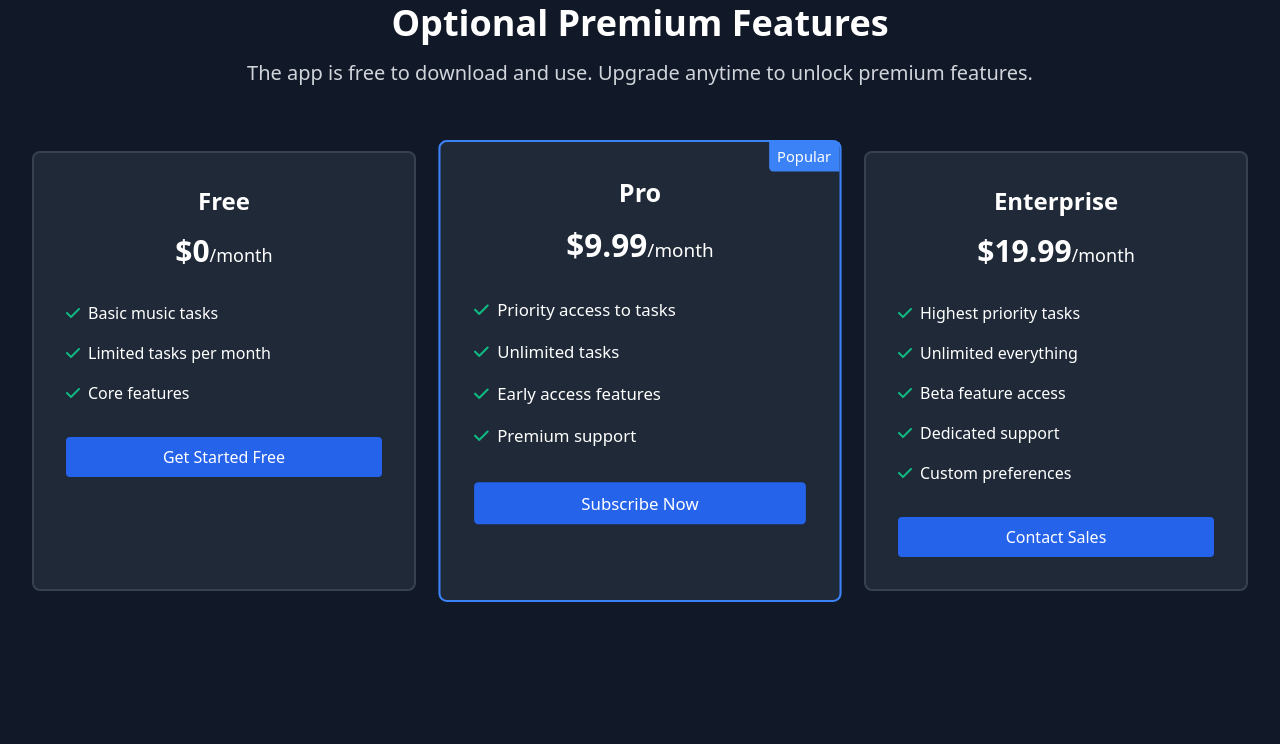
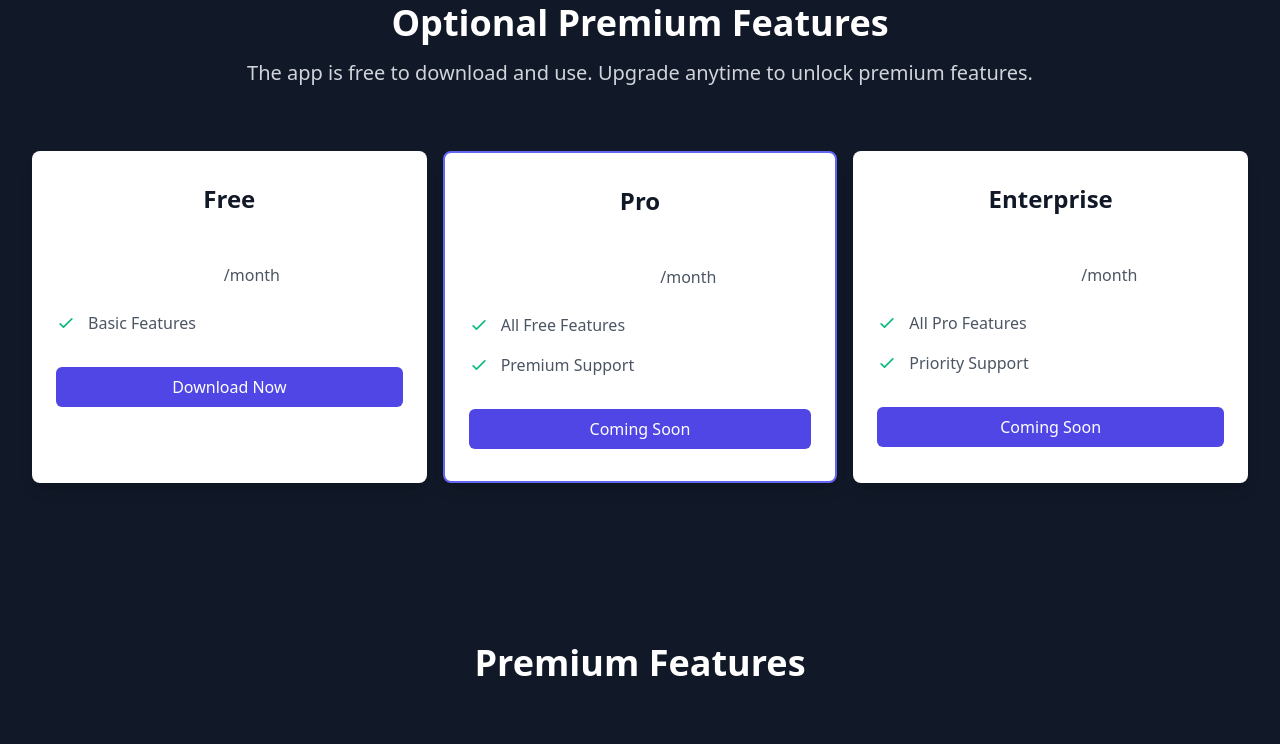
Before and after one commit to hyperpixs/melodybank, a website: page index.html in a window 1280 px wide. Shown: the part 1379-2123 px from the top of the page. Drawn offline with nearby package versions, Linux system fonts and the light colour scheme; a script that the page names is missing.

Commit message:
Simplified website by removing Stripe integration temporarily

```diff
--- a/index.html
+++ b/index.html
@@ -6,7 +6,6 @@
     <title>MelodyBank - Turn Music Into Money</title>
     <link href="https://cdn.jsdelivr.net/npm/tailwindcss@2.2.19/dist/tailwind.min.css" rel="stylesheet">
     <link rel="stylesheet" href="styles.css">
-    <script src="https://js.stripe.com/v3/"></script>
     <link rel="stylesheet" href="https://cdnjs.cloudflare.com/ajax/libs/font-awesome/6.5.1/css/all.min.css">
     <link rel="icon" type="image/svg+xml" href="images/logo.svg">
 </head>
@@ -141,92 +140,79 @@
         <div class="max-w-7xl mx-auto px-4 sm:px-6 lg:px-8">
             <h2 class="text-4xl font-bold text-center mb-4">Optional Premium Features</h2>
             <p class="text-xl text-gray-300 text-center mb-16">The app is free to download and use. Upgrade anytime to unlock premium features.</p>
-            <div class="grid grid-cols-1 md:grid-cols-3 gap-8">
-                <!-- Free Plan -->
-                <div class="bg-gray-800 rounded-lg p-8 border-2 border-gray-700">
-                    <h3 class="text-2xl font-bold text-center mb-4">Free</h3>
-                    <p class="text-3xl font-bold text-center mb-8">$0<span class="text-lg font-normal">/month</span></p>
-                    <ul class="space-y-4 mb-8">
+            <div class="mt-8 grid grid-cols-1 gap-4 sm:grid-cols-2 lg:grid-cols-3">
+                <div class="bg-white rounded-lg shadow-lg overflow-hidden">
+                    <div class="px-6 py-8">
+                        <h3 class="text-2xl font-bold text-gray-900 text-center">Free</h3>
+                        <div class="mt-4 flex justify-center">
+                            <span class="text-4xl font-bold">$0</span>
+                            <span class="text-gray-600 ml-1 mt-8">/month</span>
+                        </div>
+                        <ul class="mt-6 space-y-4">
                             <li class="flex items-center">
-                            <i class="fas fa-check text-green-500 mr-2"></i>
-                            Basic music tasks
-                        </li>
-                        <li class="flex items-center">
-                            <i class="fas fa-check text-green-500 mr-2"></i>
-                            Limited tasks per month
-                        </li>
-                        <li class="flex items-center">
-                            <i class="fas fa-check text-green-500 mr-2"></i>
-                            Core features
+                                <svg class="h-5 w-5 text-green-500" fill="none" stroke="currentColor" viewBox="0 0 24 24">
+                                    <path stroke-linecap="round" stroke-linejoin="round" stroke-width="2" d="M5 13l4 4L19 7"></path>
+                                </svg>
+                                <span class="ml-3 text-gray-600">Basic Features</span>
                             </li>
                         </ul>
-                    <div class="text-center">
-                        <a href="#downloads" class="inline-block w-full px-4 py-2 bg-blue-600 rounded hover:bg-blue-700">
-                            Get Started Free
-                        </a>
+                        <button class="mt-8 w-full bg-indigo-600 text-white rounded-md px-4 py-2 hover:bg-indigo-700 focus:outline-none focus:ring-2 focus:ring-indigo-500">
+                            Download Now
+                        </button>
                     </div>
                 </div>
 
-                <!-- Pro Plan -->
-                <div class="bg-gray-800 rounded-lg p-8 border-2 border-blue-500 transform scale-105">
-                    <div class="absolute top-0 right-0 bg-blue-500 text-white px-2 py-1 text-sm rounded-bl">Popular</div>
-                    <h3 class="text-2xl font-bold text-center mb-4">Pro</h3>
-                    <p class="text-3xl font-bold text-center mb-8">$9.99<span class="text-lg font-normal">/month</span></p>
-                    <ul class="space-y-4 mb-8">
+                <div class="bg-white rounded-lg shadow-lg overflow-hidden border-2 border-indigo-500">
+                    <div class="px-6 py-8">
+                        <h3 class="text-2xl font-bold text-gray-900 text-center">Pro</h3>
+                        <div class="mt-4 flex justify-center">
+                            <span class="text-4xl font-bold">$9.99</span>
+                            <span class="text-gray-600 ml-1 mt-8">/month</span>
+                        </div>
+                        <ul class="mt-6 space-y-4">
                             <li class="flex items-center">
-                            <i class="fas fa-check text-green-500 mr-2"></i>
-                            Priority access to tasks
+                                <svg class="h-5 w-5 text-green-500" fill="none" stroke="currentColor" viewBox="0 0 24 24">
+                                    <path stroke-linecap="round" stroke-linejoin="round" stroke-width="2" d="M5 13l4 4L19 7"></path>
+                                </svg>
+                                <span class="ml-3 text-gray-600">All Free Features</span>
                             </li>
                             <li class="flex items-center">
-                            <i class="fas fa-check text-green-500 mr-2"></i>
-                            Unlimited tasks
-                        </li>
-                        <li class="flex items-center">
-                            <i class="fas fa-check text-green-500 mr-2"></i>
-                            Early access features
-                        </li>
-                        <li class="flex items-center">
-                            <i class="fas fa-check text-green-500 mr-2"></i>
-                            Premium support
+                                <svg class="h-5 w-5 text-green-500" fill="none" stroke="currentColor" viewBox="0 0 24 24">
+                                    <path stroke-linecap="round" stroke-linejoin="round" stroke-width="2" d="M5 13l4 4L19 7"></path>
+                                </svg>
+                                <span class="ml-3 text-gray-600">Premium Support</span>
                             </li>
                         </ul>
-                    <div class="text-center">
-                        <a href="#" class="subscribe-btn inline-block w-full px-4 py-2 bg-blue-600 rounded hover:bg-blue-700" data-plan="pro">
-                            Subscribe Now
-                        </a>
+                        <button class="mt-8 w-full bg-indigo-600 text-white rounded-md px-4 py-2 hover:bg-indigo-700 focus:outline-none focus:ring-2 focus:ring-indigo-500" disabled>
+                            Coming Soon
+                        </button>
                     </div>
                 </div>
 
-                <!-- Enterprise Plan -->
-                <div class="bg-gray-800 rounded-lg p-8 border-2 border-gray-700">
-                    <h3 class="text-2xl font-bold text-center mb-4">Enterprise</h3>
-                    <p class="text-3xl font-bold text-center mb-8">$19.99<span class="text-lg font-normal">/month</span></p>
-                    <ul class="space-y-4 mb-8">
+                <div class="bg-white rounded-lg shadow-lg overflow-hidden">
+                    <div class="px-6 py-8">
+                        <h3 class="text-2xl font-bold text-gray-900 text-center">Enterprise</h3>
+                        <div class="mt-4 flex justify-center">
+                            <span class="text-4xl font-bold">$29.99</span>
+                            <span class="text-gray-600 ml-1 mt-8">/month</span>
+                        </div>
+                        <ul class="mt-6 space-y-4">
                             <li class="flex items-center">
-                            <i class="fas fa-check text-green-500 mr-2"></i>
-                            Highest priority tasks
+                                <svg class="h-5 w-5 text-green-500" fill="none" stroke="currentColor" viewBox="0 0 24 24">
+                                    <path stroke-linecap="round" stroke-linejoin="round" stroke-width="2" d="M5 13l4 4L19 7"></path>
+                                </svg>
+                                <span class="ml-3 text-gray-600">All Pro Features</span>
                             </li>
                             <li class="flex items-center">
-                            <i class="fas fa-check text-green-500 mr-2"></i>
-                            Unlimited everything
-                        </li>
-                        <li class="flex items-center">
-                            <i class="fas fa-check text-green-500 mr-2"></i>
-                            Beta feature access
-                        </li>
-                        <li class="flex items-center">
-                            <i class="fas fa-check text-green-500 mr-2"></i>
-                            Dedicated support
-                        </li>
-                        <li class="flex items-center">
-                            <i class="fas fa-check text-green-500 mr-2"></i>
-                            Custom preferences
+                                <svg class="h-5 w-5 text-green-500" fill="none" stroke="currentColor" viewBox="0 0 24 24">
+                                    <path stroke-linecap="round" stroke-linejoin="round" stroke-width="2" d="M5 13l4 4L19 7"></path>
+                                </svg>
+                                <span class="ml-3 text-gray-600">Priority Support</span>
                             </li>
                         </ul>
-                    <div class="text-center">
-                        <a href="#" class="subscribe-btn inline-block w-full px-4 py-2 bg-blue-600 rounded hover:bg-blue-700" data-plan="enterprise">
-                            Contact Sales
-                        </a>
+                        <button class="mt-8 w-full bg-indigo-600 text-white rounded-md px-4 py-2 hover:bg-indigo-700 focus:outline-none focus:ring-2 focus:ring-indigo-500" disabled>
+                            Coming Soon
+                        </button>
                     </div>
                 </div>
             </div>
@@ -267,8 +253,8 @@
                         <li>✓ Weekly Payouts</li>
                         <li>✓ Email Support</li>
                     </ul>
-                    <button class="payment-button mt-6 w-full bg-blue-600 text-white px-4 py-2 rounded hover:bg-blue-700" data-plan="basic">
-                        Subscribe Now
+                    <button class="payment-button mt-6 w-full bg-blue-600 text-white px-4 py-2 rounded hover:bg-blue-700" disabled>
+                        Coming Soon
                     </button>
                 </div>
                 <div class="bg-gray-700 rounded-lg p-6 border-2 border-blue-500">
@@ -280,8 +266,8 @@
                         <li>✓ Daily Payouts</li>
                         <li>✓ Priority Support</li>
                     </ul>
-                    <button class="payment-button mt-6 w-full bg-blue-600 text-white px-4 py-2 rounded hover:bg-blue-700" data-plan="pro">
-                        Subscribe Now
+                    <button class="payment-button mt-6 w-full bg-blue-600 text-white px-4 py-2 rounded hover:bg-blue-700" disabled>
+                        Coming Soon
                     </button>
                 </div>
                 <div class="bg-gray-700 rounded-lg p-6">
@@ -293,8 +279,8 @@
                         <li>✓ Instant Payouts</li>
                         <li>✓ Dedicated Support</li>
                     </ul>
-                    <button class="payment-button mt-6 w-full bg-blue-600 text-white px-4 py-2 rounded hover:bg-blue-700" data-plan="enterprise">
-                        Subscribe Now
+                    <button class="payment-button mt-6 w-full bg-blue-600 text-white px-4 py-2 rounded hover:bg-blue-700" disabled>
+                        Coming Soon
                     </button>
                 </div>
             </div>
```
Also changed, not shown: 1 other file. Lines whose indentation alone changed are shown as unchanged.
